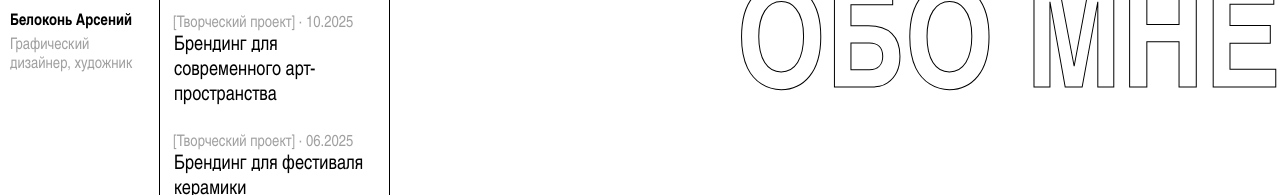
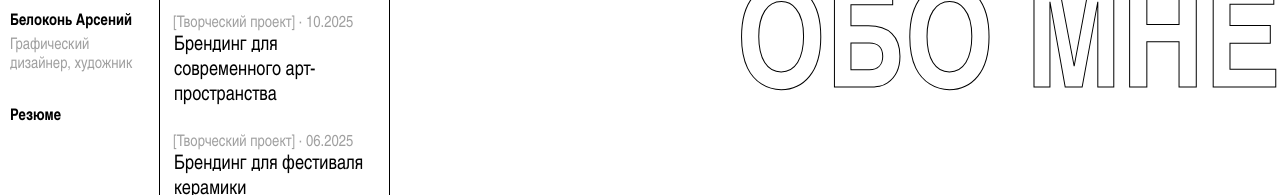
Before and after one commit to arsenibelokon/portfolio, a plain HTML site: page index.html in a window 1280 px wide. Shown: the top 195 px of the page. Drawn offline with Linux system fonts and the light colour scheme.

Commit message:
Add files via upload

```diff
--- a/index.html
+++ b/index.html
@@ -699,9 +699,9 @@ body {
         <a href="#" class="name hover-highlight">Белоконь Арсений</a>
         <div class="profession">Графический дизайнер, художник</div>
 
-        <!--<a href="https://drive.google.com/" target="_blank" class="resume hover-highlight">
+        <a href="https://drive.google.com/file/d/1-x3RQ--9NyENpjB7Vmji2dFow_by1SMh/view?usp=sharing" target="_blank" class="resume hover-highlight">
             Резюме
-        </a>-->
+        </a>
 
         <div class="contacts">
             <span class="contact-label">Позвонить:</span>
```
